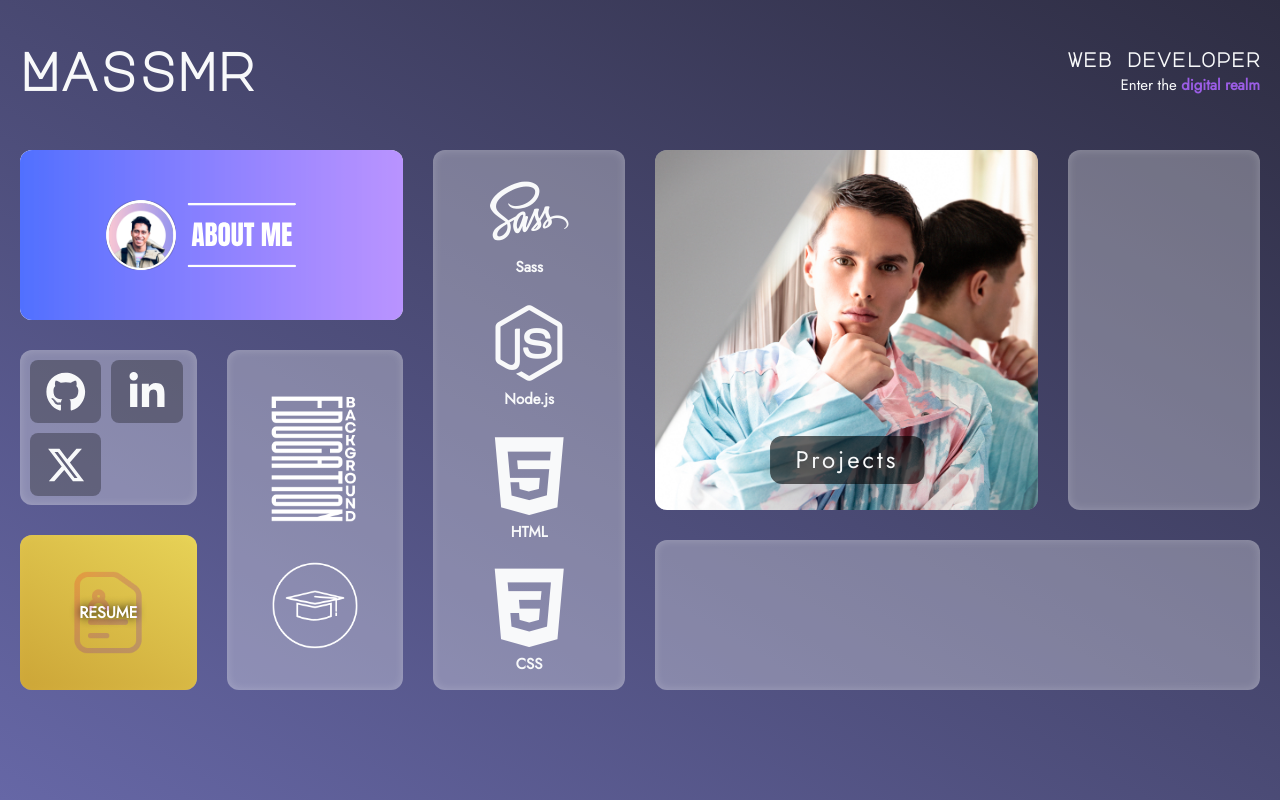
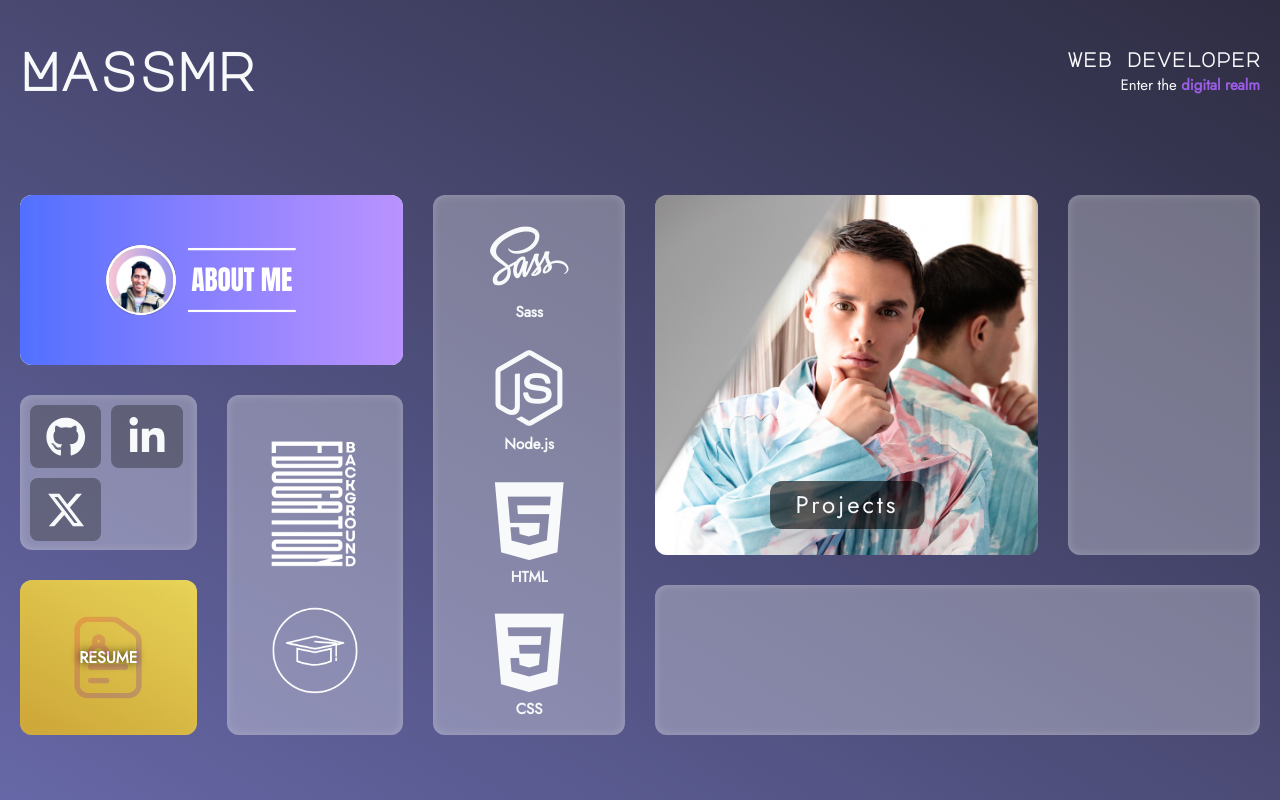
Before and after one commit to massmr/massmr.xyz---react-portfolio, a React (Vite) app: page / in a window 1280 px wide. Both pictures are taken after a click on the picture 640 px from the left and 420 px from the top of the page. Built offline with nearby package versions, Linux system fonts and the light colour scheme; a web font is replaced by a local one.

Commit message:
fix grid position

```diff
--- a/src/GridOnFlex/GridOnFlex.css
+++ b/src/GridOnFlex/GridOnFlex.css
@@ -3,8 +3,11 @@
   display: flex;
   flex: 1;
   justify-content: center;
-  align-items: flex-start;
+  align-items: center;
+  /*
   height: calc(100% - 145px);
+  */
+  height: 100dvh;
   width: 100%;
 }
 .grid-container {
```
